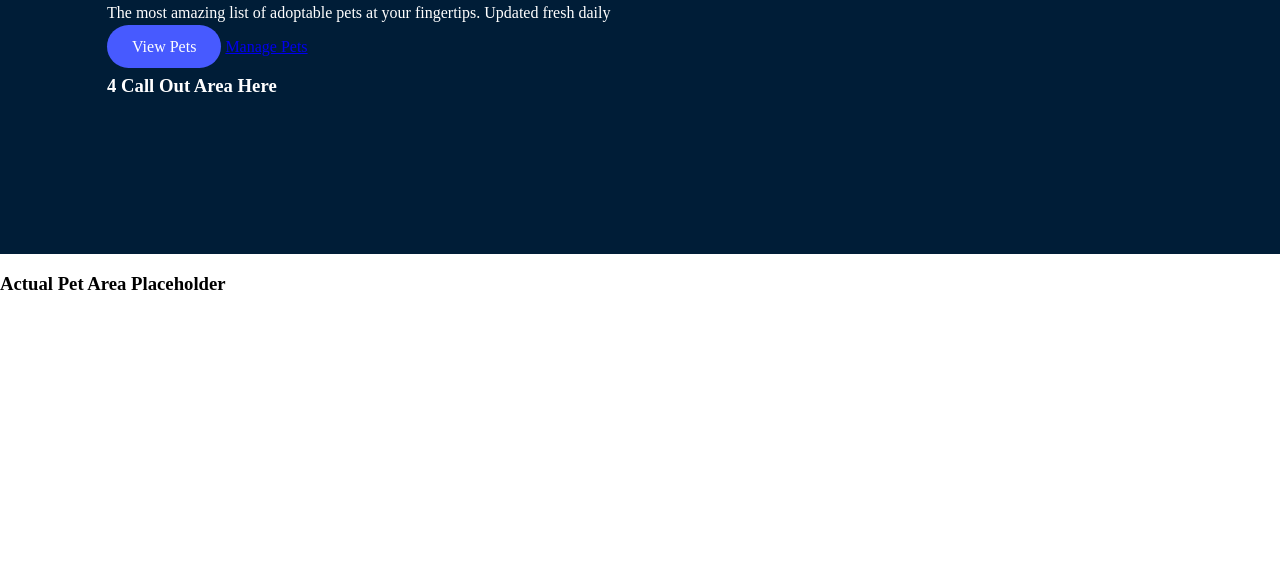
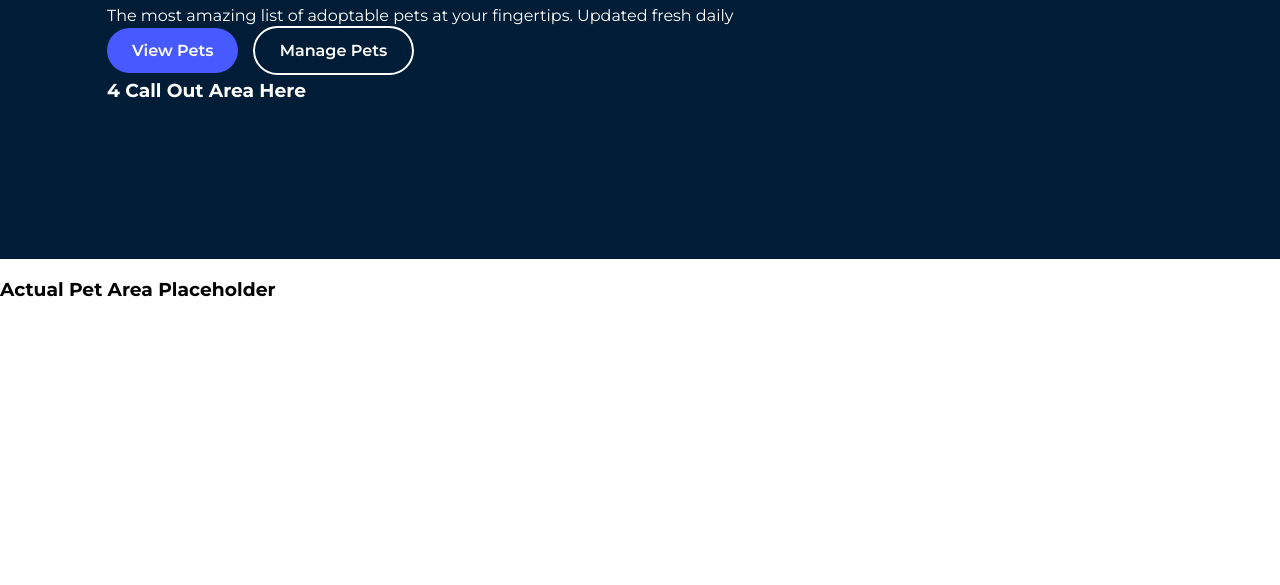
Before and after one commit to EddieO23/Pet-Adoption-Website, a plain HTML site: page index.html in a window 1280 px wide. Shown: the part 215-800 px from the top of the page. Drawn offline with Linux system fonts and the light colour scheme.

Commit message:
added google fonts and customized btns

```diff
--- a/index.html
+++ b/index.html
@@ -1,6 +1,9 @@
 <!DOCTYPE html>
 <html lang="en">
 <head>
+    <link rel="preconnect" href="https://fonts.googleapis.com">
+    <link rel="preconnect" href="https://fonts.gstatic.com" crossorigin>
+    <link href="https://fonts.googleapis.com/css2?family=Montserrat:ital,wght@0,100..900;1,100..900&display=swap" rel="stylesheet">
     <meta charset="UTF-8">
     <meta name="viewport" content="width=device-width, initial-scale=1.0">
     <title>Our Cool Title</title>
@@ -13,8 +16,8 @@
         <div class="top-section">
             <h1>Find Your New Bestie</h1>
             <p>The most amazing list of adoptable pets at your fingertips. Updated fresh daily</p>
-            <a class="our-btn" href="#">View Pets</a>
-            <a href="#">Manage Pets</a>
+            <a class="our-btn utility-mr" href="#">View Pets</a>
+            <a class="our-btn our-btn--outline" href="#">Manage Pets</a>
             <h3>4 Call Out Area Here</h3>
         </div>
     </div>
--- a/styles.css
+++ b/styles.css
@@ -3,7 +3,9 @@ body, html {
     padding: 0;
     background-color: white;
 }
-
+body {
+    font-family: "Montserrat", sans-serif;
+}
 .top-section-wrapper {
     background-color: #001D37;
     padding-left: 16px;
@@ -19,9 +21,17 @@ body, html {
 }
 
 .our-btn {
+    font-weight: 600;
     background-color: #475AFF;
     color: #fff;
     text-decoration: none;
     padding: 13px 25px;
     border-radius: 1000px;
 }
+.our-btn--outline {
+    background-color: transparent;
+    border: 2px solid white;
+}
+.utility-mr {
+    margin-right: 10px;
+}
```
